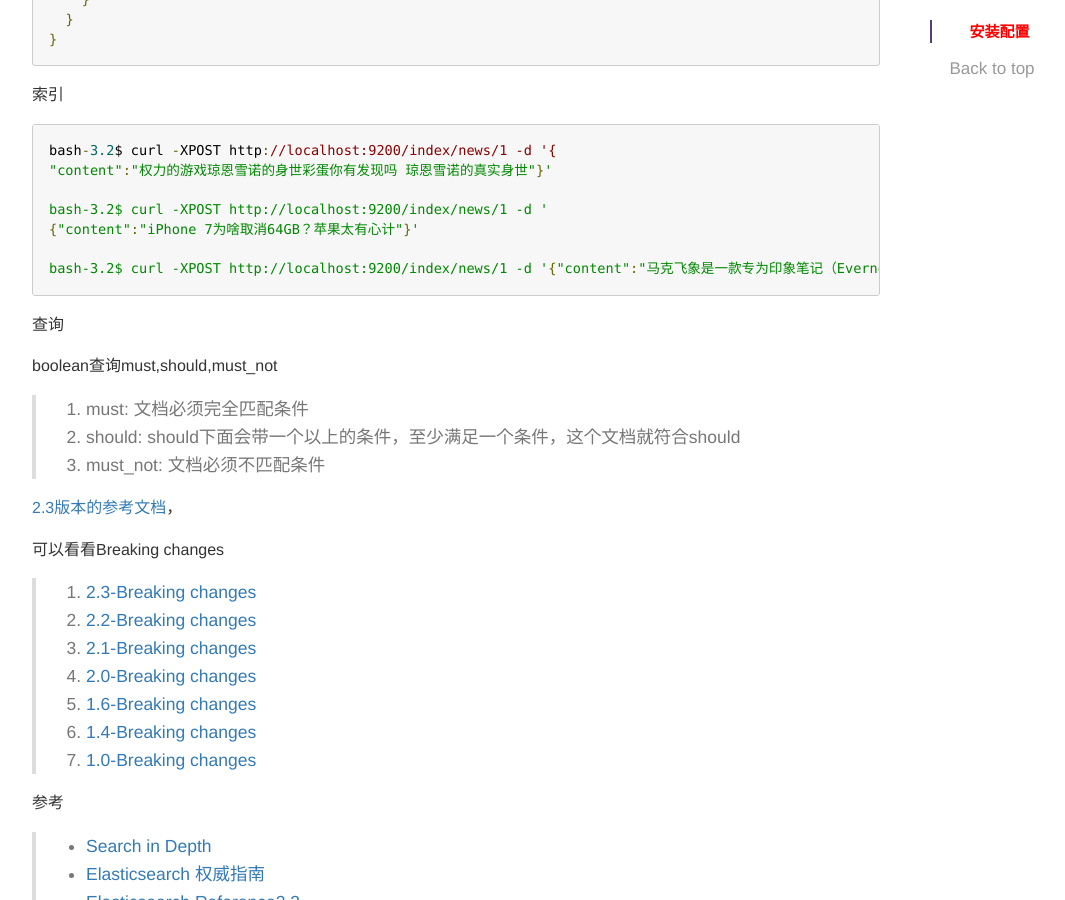
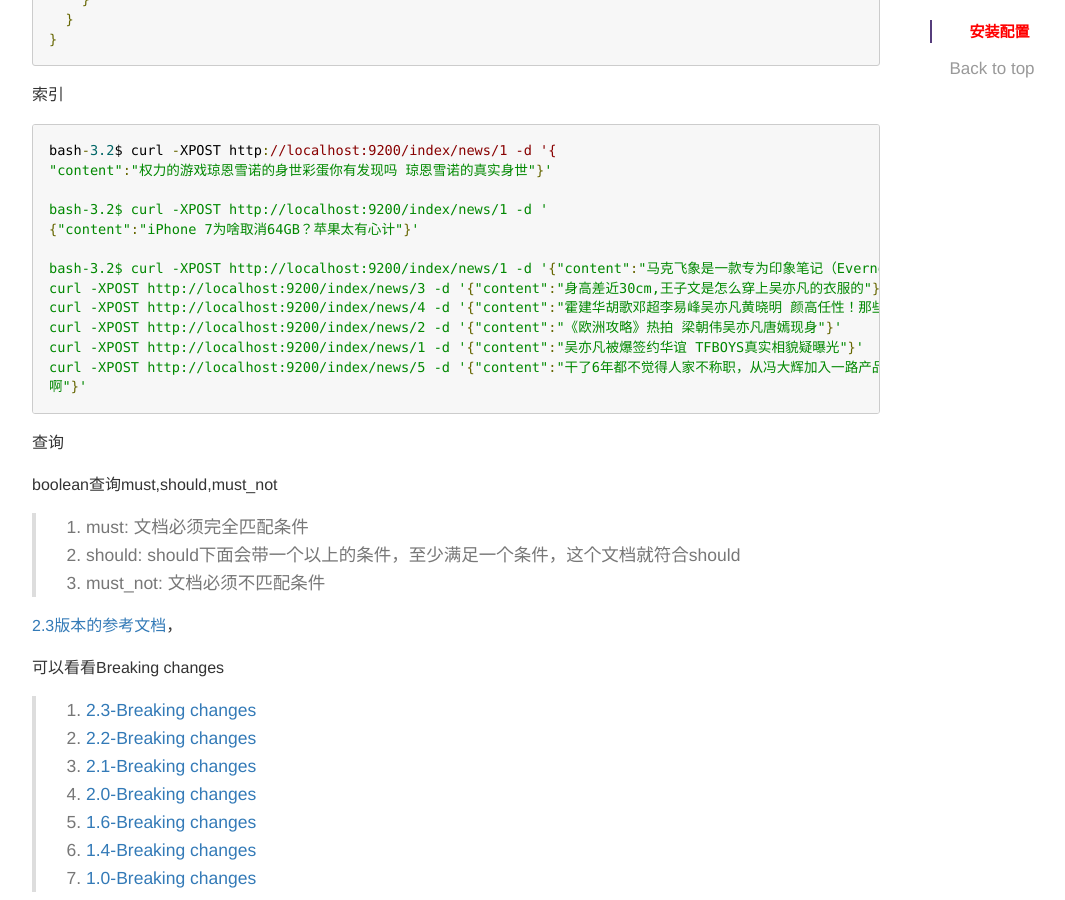
Before and after one commit to luyee/2pc.github.io, a Jekyll site: the page built from _posts/Search/2015-09-17-Elasticsearch.md, in a window 1280 px wide and 900 px high, scrolled down 3271 px. Shown: the whole window, without its empty margins (38-1103 px from the left). Built offline with Jekyll 4.4.1, drawn with Linux system fonts in a browser that asks for light colours; comment, search, counter and statistics services are not loaded.

Commit message:
Update 2015-09-17-Elasticsearch.md

````diff
--- a/_posts/Search/2015-09-17-Elasticsearch.md
+++ b/_posts/Search/2015-09-17-Elasticsearch.md
@@ -171,6 +171,12 @@ bash-3.2$ curl -XPOST http://localhost:9200/index/news/1 -d '
 {"content":"iPhone 7为啥取消64GB？苹果太有心计"}'
 
 bash-3.2$ curl -XPOST http://localhost:9200/index/news/1 -d '{"content":"马克飞象是一款专为印象笔记（Evernote）打造的Markdown编辑器，通过精心的设计与技术实现，配合印象笔记强大的存储和同步功能，带来前所未有的书写体验。特点概述"}'
+curl -XPOST http://localhost:9200/index/news/3 -d '{"content":"身高差近30cm,王子文是怎么穿上吴亦凡的衣服的"}'
+curl -XPOST http://localhost:9200/index/news/4 -d '{"content":"霍建华胡歌邓超李易峰吴亦凡黄晓明 颜高任性！那些不受发型限制的男星"}'
+curl -XPOST http://localhost:9200/index/news/2 -d '{"content":"《欧洲攻略》热拍 梁朝伟吴亦凡唐嫣现身"}'
+curl -XPOST http://localhost:9200/index/news/1 -d '{"content":"吴亦凡被爆签约华谊 TFBOYS真实相貌疑曝光"}'
+curl -XPOST http://localhost:9200/index/news/5 -d '{"content":"干了6年都不觉得人家不称职，从冯大辉加入一路产品高歌猛进，融资一轮比一轮顺，都没觉得人家不称职，现在人家要走了，要兑现你许下的期权，人就突然不称职了，钱啊，真是照妖镜
+啊"}'
 
 ```
 
````
